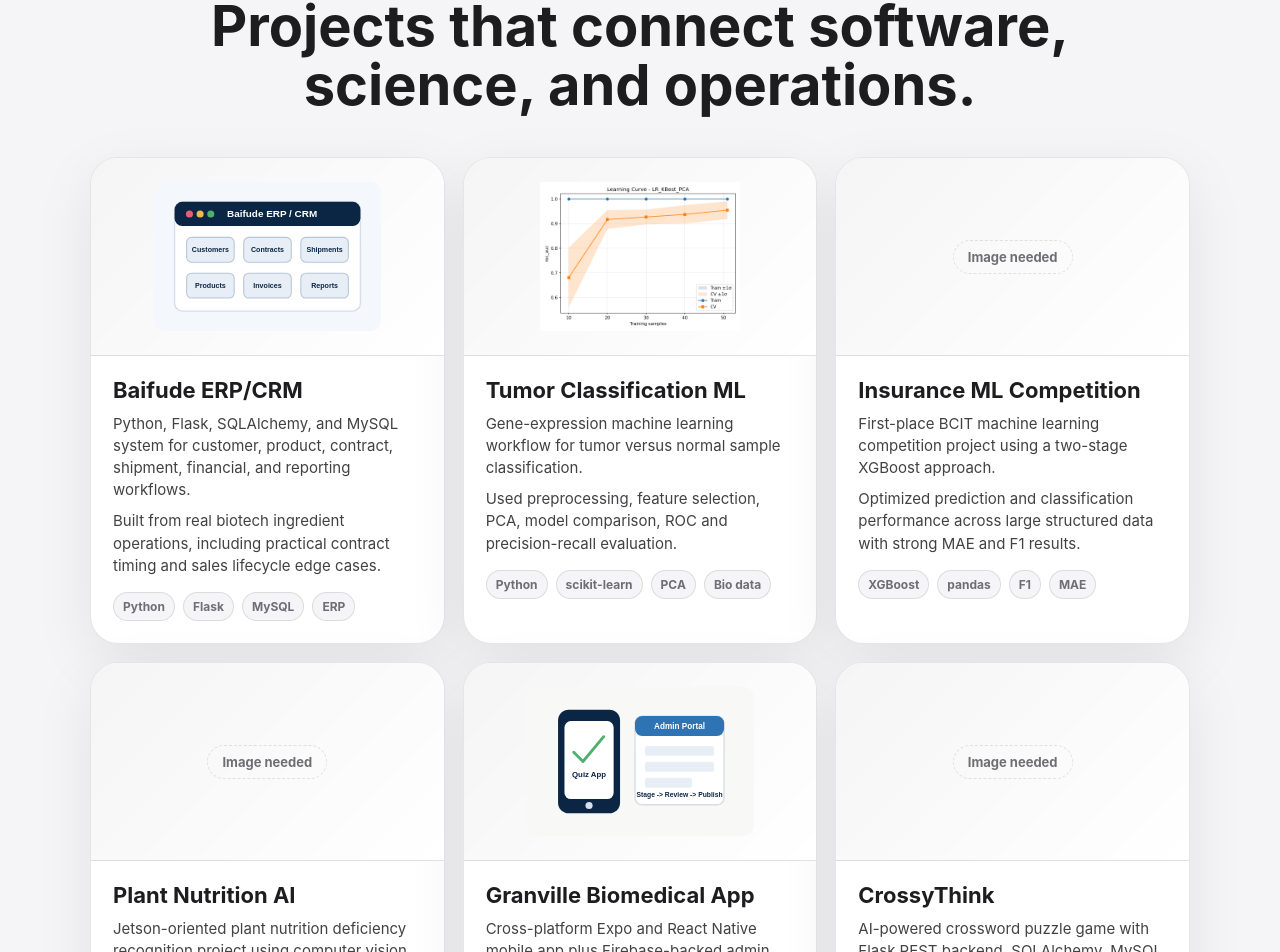
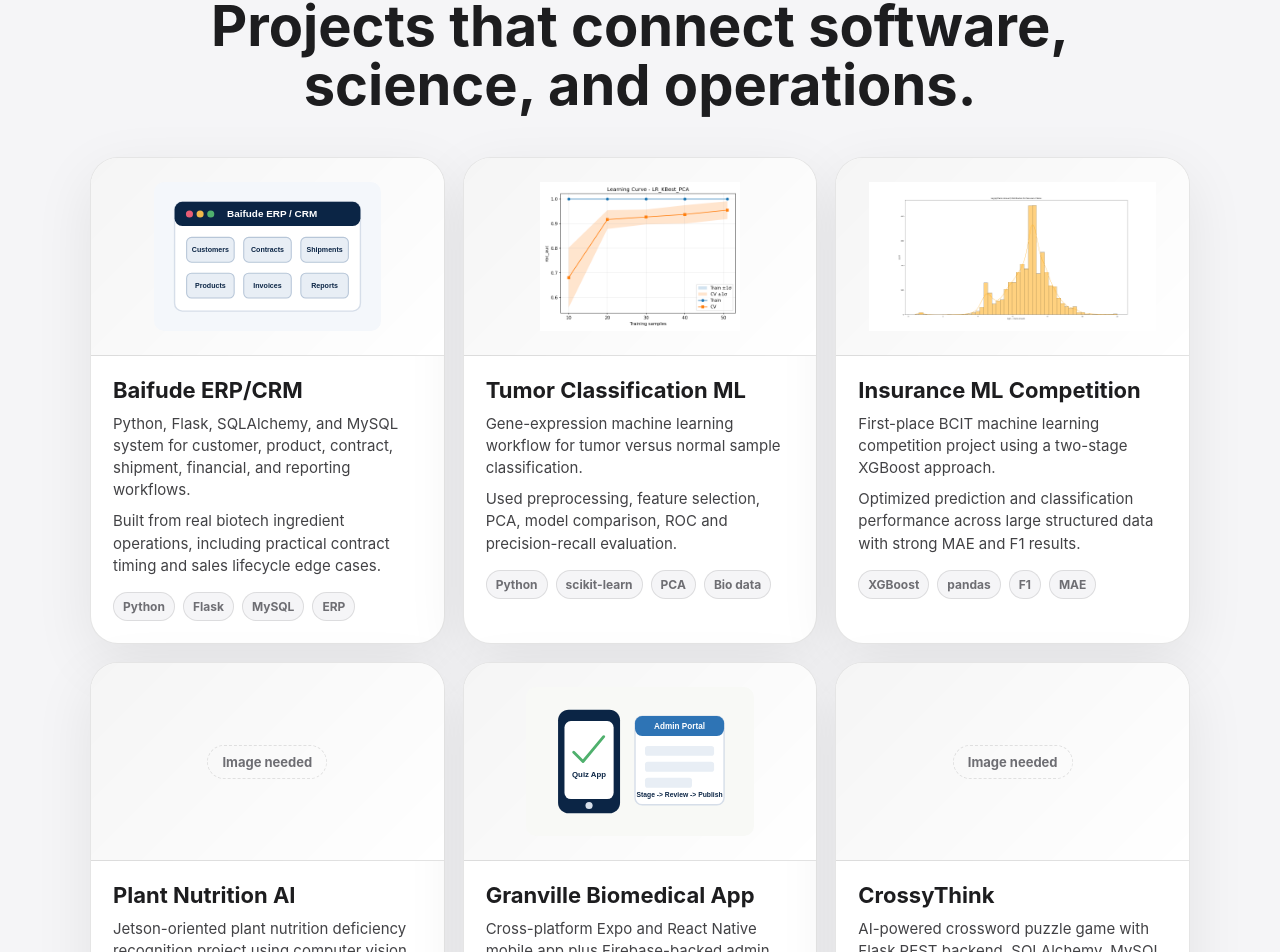
Before and after one commit to yiming168/yimingPortfolio, a React (Vite) app: page / in a window 1280 px wide. Shown: the part 1789-2741 px from the top of the page. Built offline with nearby package versions, Linux system fonts and the light colour scheme.

Commit message:
Add insurance ML project image

```diff
--- a/src/sections/Projects/Projects.jsx
+++ b/src/sections/Projects/Projects.jsx
@@ -2,6 +2,7 @@ import styles from "./ProjectsStyles.module.css";
 import erpSystem from "../../assets/erp-system.svg";
 import lifeScienceApp from "../../assets/life-science-app.svg";
 import tumorLearningCurve from "../../assets/tumor-learning-curve.png";
+import insuranceClaimDistribution from "../../assets/insurance-claim-distribution.png";
 import DocuMintHorizontal from "../../assets/DocuMintHorizontal.png";
 import HASHC from "../../assets/HASH.C.png";
 import rooveLogo from "../../assets/rooveLogo.png";
@@ -32,12 +33,12 @@ function Projects() {
           tags={["Python", "scikit-learn", "PCA", "Bio data"]}
         />
         <ProjectCard
+          src={insuranceClaimDistribution}
           link="#"
           h3="Insurance ML Competition"
           p1="First-place BCIT machine learning competition project using a two-stage XGBoost approach."
           p2="Optimized prediction and classification performance across large structured data with strong MAE and F1 results."
           tags={["XGBoost", "pandas", "F1", "MAE"]}
-          imageNeeded
         />
         <ProjectCard
           link="#"
```
Also changed, not shown: src/assets/insurance-claim-distribution.png (added).
